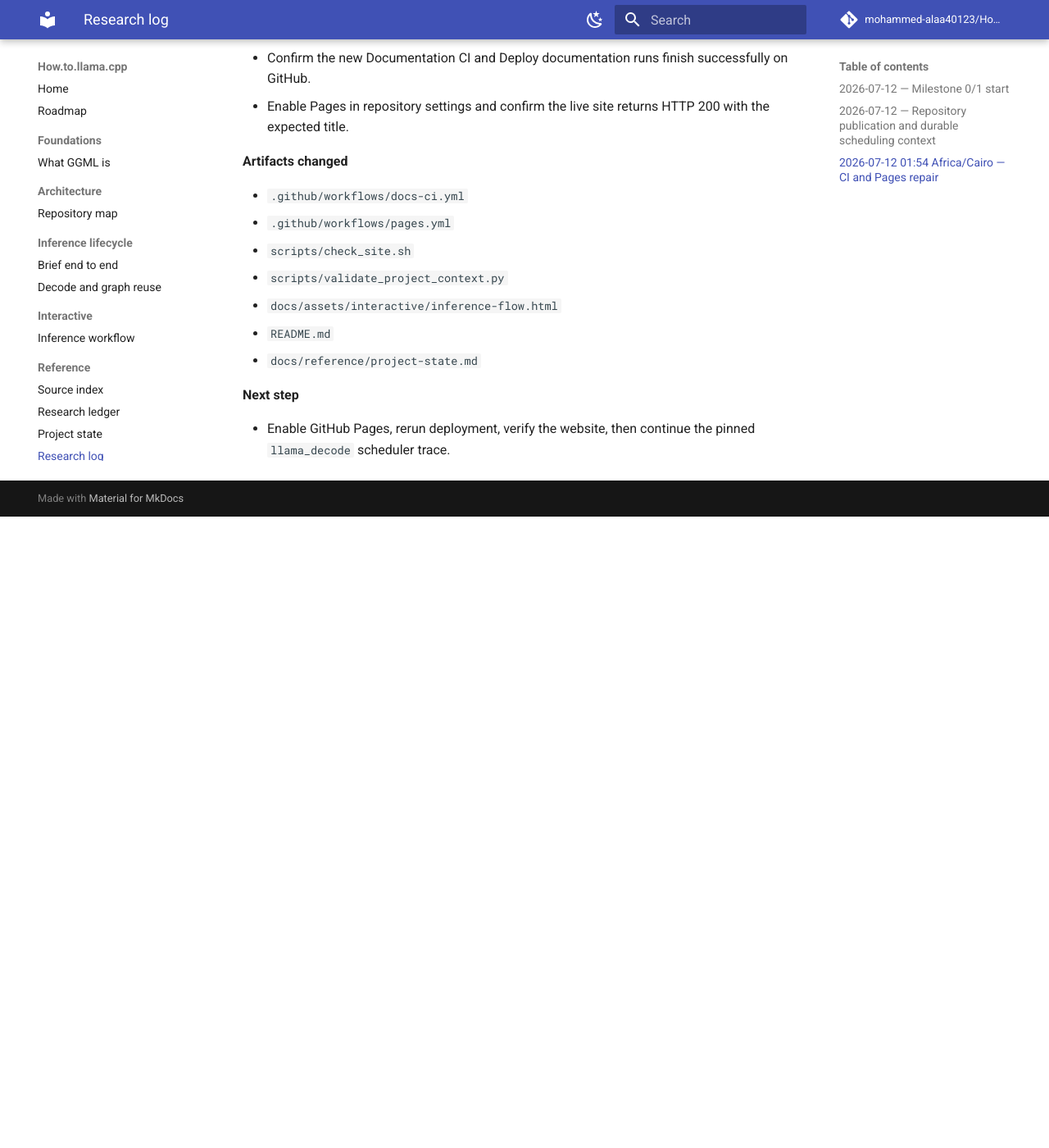
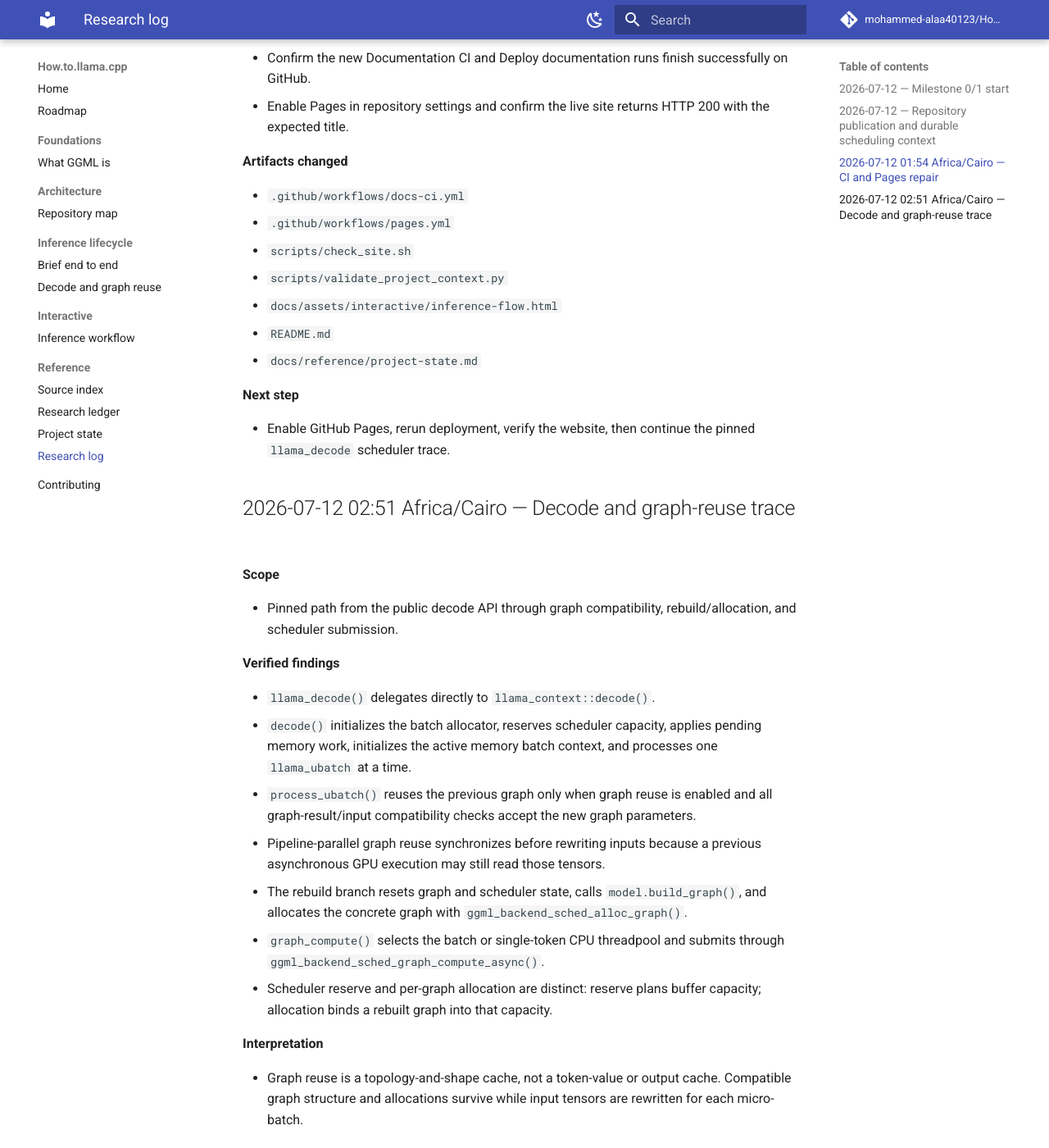
Before and after one commit to mohammed-alaa40123/How.to.llama.cpp, an MkDocs documentation site: the page built from docs/reference/research-log.md, in a window 1280 px wide and 1400 px high, scrolled down 3143 px. Shown: the whole window at 82% size. Built offline with MkDocs 1.6.1 and Material for MkDocs 9.7.7, drawn with Linux system fonts in a browser that asks for light colours; comment, search, counter and statistics services are not loaded; before the commit the page ends 3773 px from its top, so only the background shows below that; some of the changed text lies outside the part shown.

Commit message:
docs: record decode graph reuse findings

```diff
--- a/docs/reference/research-log.md
+++ b/docs/reference/research-log.md
@@ -76,7 +76,6 @@
 
 - Trace `llama_decode` through context graph construction/reuse and backend scheduler execution at the pinned revision.
 
-
 ## 2026-07-12 01:54 Africa/Cairo — CI and Pages repair
 
 **Scope**
@@ -112,3 +111,39 @@
 **Next step**
 
 - Enable GitHub Pages, rerun deployment, verify the website, then continue the pinned `llama_decode` scheduler trace.
+
+## 2026-07-12 02:51 Africa/Cairo — Decode and graph-reuse trace
+
+**Scope**
+
+- Pinned path from the public decode API through graph compatibility, rebuild/allocation, and scheduler submission.
+
+**Verified findings**
+
+- `llama_decode()` delegates directly to `llama_context::decode()`.
+- `decode()` initializes the batch allocator, reserves scheduler capacity, applies pending memory work, initializes the active memory batch context, and processes one `llama_ubatch` at a time.
+- `process_ubatch()` reuses the previous graph only when graph reuse is enabled and all graph-result/input compatibility checks accept the new graph parameters.
+- Pipeline-parallel graph reuse synchronizes before rewriting inputs because a previous asynchronous GPU execution may still read those tensors.
+- The rebuild branch resets graph and scheduler state, calls `model.build_graph()`, and allocates the concrete graph with `ggml_backend_sched_alloc_graph()`.
+- `graph_compute()` selects the batch or single-token CPU threadpool and submits through `ggml_backend_sched_graph_compute_async()`.
+- Scheduler reserve and per-graph allocation are distinct: reserve plans buffer capacity; allocation binds a rebuilt graph into that capacity.
+
+**Interpretation**
+
+- Graph reuse is a topology-and-shape cache, not a token-value or output cache. Compatible graph structure and allocations survive while input tensors are rewritten for each micro-batch.
+
+**Open question**
+
+- Trace scheduler splitting, inter-backend copies/events, split submission, and synchronization after `ggml_backend_sched_graph_compute_async()`.
+
+**Artifacts changed**
+
+- `docs/lifecycle/decode-graph-reuse.md`
+- `mkdocs.yml`
+- `docs/reference/project-state.md`
+- `README.md`
+- `logs/research/2026-07-12/0251-decode-graph-reuse.md`
+
+**Next step**
+
+- Document the scheduler split/copy/event execution path at the same pinned revision.
```
